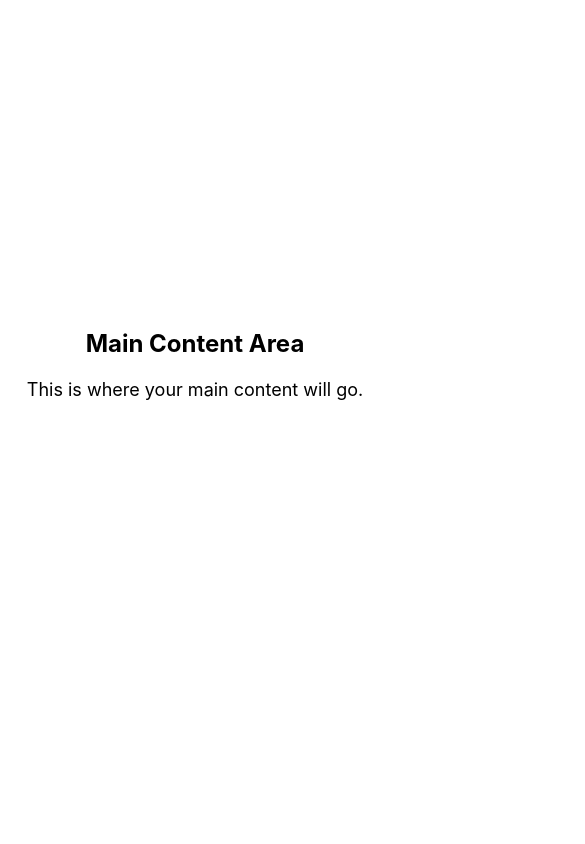
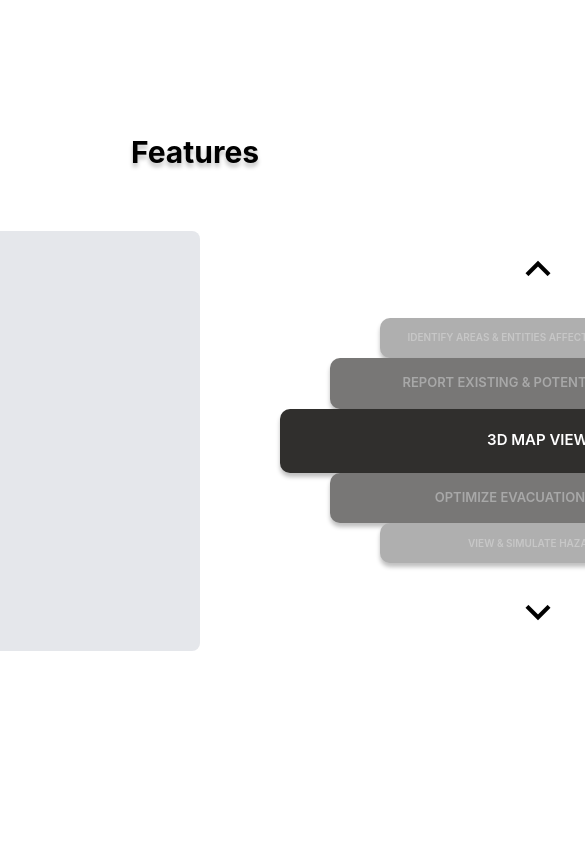
Before and after one commit to blackyaksha/SafePath_Web_Application, a React (Create React App) app in the folder web-app/: page / in a window 390 px wide. Shown: the part 900-1744 px from the top of the page, 585 px wide, since content can reach past the window. Built offline with nearby package versions, Linux system fonts and the light colour scheme.

Commit message:
Update web app footer, main content area & setup react native env for mobile app.

```diff
--- a/web-app/src/LandingPage.css
+++ b/web-app/src/LandingPage.css
@@ -155,8 +155,122 @@
 }
 
 .footer-text {
-    font-size: 14px; /* Text size for footer */
+    position: absolute; /* Position the text absolutely */
+    top: 10px; /* Adjust vertical position */
+    left: 50%; /* Center horizontally */
+    transform: translateX(-50%); /* Offset by half of its width to center */
+    color: white; /* Set text color */
+    font-size: 24px; /* Adjust font size as needed */
+    align-items: center;
+    justify-content: center;
+}
+
+.navigate-button {
+    font-size: 32px; /* Adjust the size as needed */
+    width: 50px;     /* Adjust button width */
+    height: 50px;    /* Adjust button height */
+    display: flex;
+    align-items: center;
+    justify-content: center;
+    transition: transform 0.2s; /* Smooth transition for scaling */
+    cursor: pointer;
+    transform: rotate(90deg);   /* Initial rotation */
+}
+
+.navigate-button:hover {
+    transform: scale(1.1) rotate(360deg); /* Scale and rotate on hover */
+}
+
+/* Optional: Add a keyframe animation for the return to the original rotation */
+@keyframes returnToOriginal {
+    0% { transform: rotate(360deg); }
+    100% { transform: rotate(90deg); }
+}
+
+.navigate-button:hover {
+    animation: returnToOriginal 0.2s forwards; /* Animate returning to 90 degrees */
+}
+
+.navigate-button .material-icons {
+    font-size: 50px; /* Adjust icon size as needed */
+}
+
+
+  .features-text {
     font-family: 'Inter', sans-serif;
-    color: #333; /* Text color */
-    margin: 5px 0; /* Space between lines */
+    font-size: 30px;             /* Added "px" for the font size */
+    font-weight: 650;            /* Bold text for emphasis */
+    text-align: center;          /* Centers the text */
+    color: #000000;              /* Dark gray color */
+    margin-top: 3rem;          /* Top margin for spacing */
+    margin-bottom: 3.5rem;         /* Bottom margin for spacing */
+    text-shadow: 0px 4px 4px rgba(0, 0, 0, 0.25);
 }
+
+.demo-container {
+    height: 420px;
+    width: 606px;
+    background-color: #E5E7EB; /* This is equivalent to bg-gray-200 */
+    display: flex;
+    align-items: center;
+    justify-content: center;
+    border-radius: 8px;
+}
+
+
+  .feature-navigation-container {
+    display: flex;
+    flex-direction: column;
+    align-items: center;
+  }
+
+  .feature-stack {
+    display: flex;
+    flex-direction: column; /* Stack vertically */
+    align-items: center; /* Center items horizontally */
+    justify-content: center;
+  }
+
+.feature-item {
+    background-color: #f0f0f0; /* Background color for feature items */
+    padding: 20px; /* Padding inside the feature item */
+    border-radius: 10px; /* Rounded corners */
+    align-items: center;
+    box-shadow: 0 4px 4px rgba(0, 0, 0, 0.25);
+    font-family: Inter, sans-serif;
+    font-weight: 600;
+  }
+
+.feature-size-large {
+    display: flex;
+    justify-content: center;
+    align-items: center;
+    width: 516px; /* Set width for the largest feature */
+    height: 64px; /* Set height for the largest feature */
+    font-size: 15px; /* Font size for the largest feature */
+    background-color: #302F2D; /* Optional background color for visibility */
+    color: white;
+}
+
+
+.feature-size-medium {
+    display: flex;
+    justify-content: center;
+    align-items: center;
+    width: 416px; /* Set width for medium features */
+    height: 50.97px; /* Set height for medium features */
+    font-size: 13px; /* Font size for medium features */
+    background-color: #787776; /* Optional background color for visibility */
+    color: #A8A8A8;
+}
+
+.feature-size-small {
+    display: flex;
+    justify-content: center;
+    align-items: center;
+    width: 316px; /* Set width for the smallest feature */
+    height: 37.93px; /* Set height for the smallest feature */
+    font-size: 10px; /* Font size for the smallest feature */
+    background-color: #AFAFAF; /* Optional background color for visibility */
+    color: #C7C7C7;
+}
--- a/web-app/src/LandingPage.tsx
+++ b/web-app/src/LandingPage.tsx
@@ -1,5 +1,5 @@
 import React from 'react';
-import { useRef } from 'react';
+import { useRef, useState } from 'react';
 import './LandingPage.css';
 
 function LandingPage() {
@@ -16,6 +16,34 @@ function LandingPage() {
   const scrollToDownloadMobileApp = () => {
     downloadMobileAppRef.current?.scrollIntoView({ behavior: 'smooth' });
   };
+
+  // Array of features to display in circular motion
+  const features = [
+    "3D MAP VIEW", "OPTIMIZE EVACUATION ROUTES",
+    "VIEW & SIMULATE HAZARDS",
+    "IDENTIFY AREAS & ENTITIES AFFECTED BY HAZARDS",
+    "REPORT EXISTING & POTENTIAL HAZARDS"
+  ];
+  const [startIndex, setStartIndex] = useState(0); // Start index for visible features
+
+
+  // Handle circular navigation
+  const handleNext = () => {
+    setStartIndex((prevIndex) => (prevIndex + 1) % features.length);
+  };
+
+  const handlePrevious = () => {
+    setStartIndex((prevIndex) => (prevIndex - 1 + features.length) % features.length);
+  };
+
+  // Calculate the displayed features based on the current index
+  const visibleFeatures = [
+    features[(startIndex + 3) % features.length],
+    features[(startIndex + 4) % features.length],
+    features[startIndex],
+    features[(startIndex + 1) % features.length],
+    features[(startIndex + 2) % features.length],
+  ];
 
   return (
     <div className="min-h-screen bg-white">
@@ -111,13 +139,38 @@ function LandingPage() {
       </section>
 
       {/* Main Content Area: Displays features */}
-      <section
-        className="flex items-center justify-center min-h-screen bg-white"
-        ref={mainContentRef}  // Attach ref to the section
-      >
+      <section className="flex items-center justify-center min-h-screen bg-white" ref={mainContentRef}>
         <div className="text-center">
-          <h2 className="text-2xl font-bold mb-4">Main Content Area</h2>
-          <p className="text-lg">This is where your main content will go.</p>
+          <h2 className="features-text">Features</h2>
+
+          <div className="flex items-center justify-center space-x-20 mt-8">
+            {/* Container for video demo */}
+            <div className="demo-container">
+              {/* Placeholder for video demo */}
+            </div>
+
+            {/* Feature navigation and stack */}
+            <div className="feature-navigation-container text-center">
+              <button onClick={handlePrevious} className="navigate-button mb-6">
+                <span className="material-icons">navigate_before</span>
+              </button>
+
+              <div className={`feature-stack`}>
+                {visibleFeatures.map((feature, index) => (
+                  <div
+                    key={index}
+                    className={`feature-item feature-size-${index === 2 ? 'large' : index === 1 || index === 3 ? 'medium' : 'small'}`}
+                  >
+                    {feature}
+                  </div>
+                ))}
+              </div>
+
+              <button onClick={handleNext} className="navigate-button mt-6">
+                <span className="material-icons">navigate_next</span>
+              </button>
+            </div>
+          </div>
         </div>
       </section>
 
@@ -165,11 +218,21 @@ function LandingPage() {
 
       {/* Footer - Fixed footer at the bottom of the page */}
       <footer
-        className="footer-section"
+        className="footer-section relative"
         style={{ backgroundImage: 'url(/bg-images/footer-bg-image.png)' }}
       >
-        <div className="footer-content">
-
+        <h2 className="footer-text">CONTACT US</h2>
+        <div className="footer-content flex items-center">
+          <img
+            src="/logo/SafePath-Logo.png"
+            alt="SafePath Logo"
+            className="h-[70px] w-[70px]"
+          />
+          <img
+            src="/logo/SafePath-Text.png"
+            alt="SafePath Text"
+            className="h-[33px] w-[150px]"
+          />
         </div>
       </footer>
 
```
